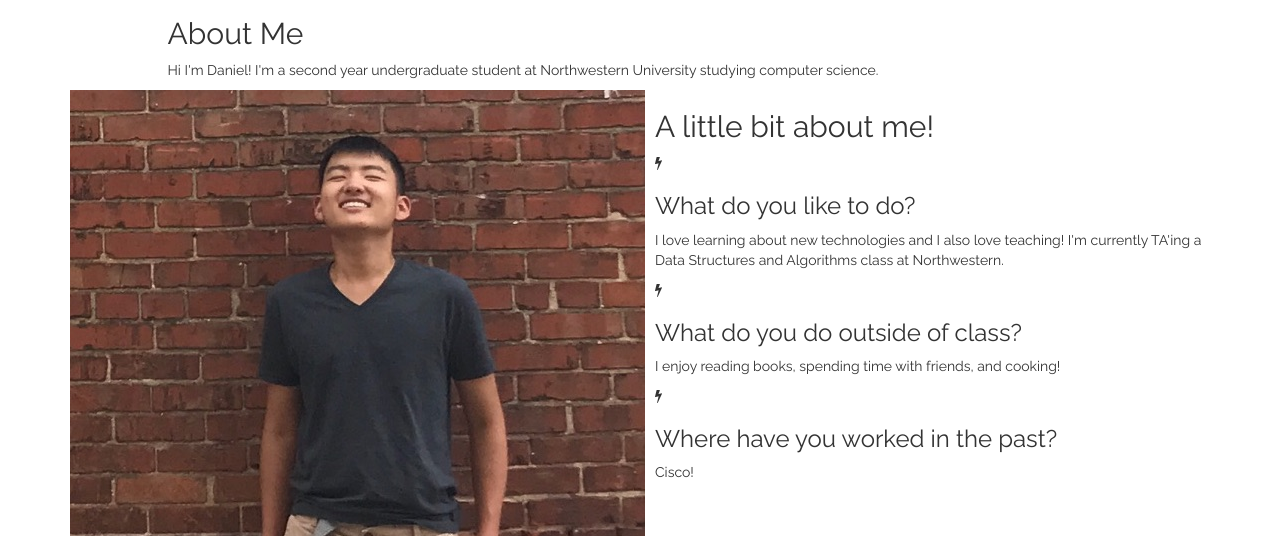
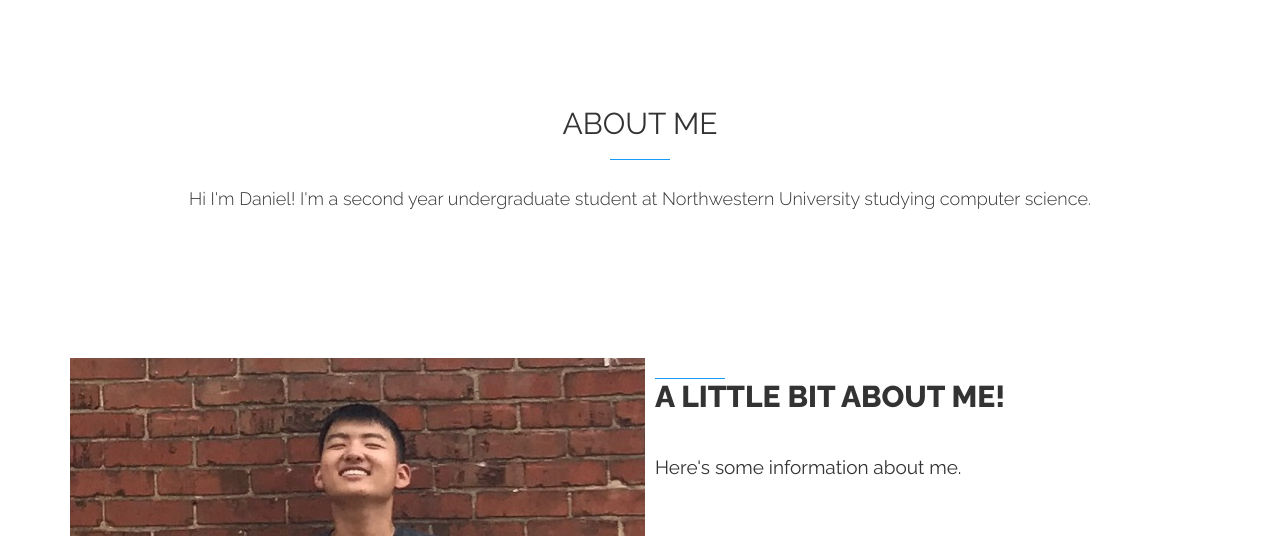
Before and after one commit to daniel-xinyuan-zhu/Personal-Website, a plain HTML site: page index.html in a window 1280 px wide. Shown: the part 405-941 px from the top of the page. Drawn offline with Linux system fonts and the light colour scheme.

Commit message:
Updated some CSS for About Me section

```diff
--- a/index.html
+++ b/index.html
@@ -126,13 +126,13 @@
                             <div class = "about-me-title">
 
                                 <h2> A little bit about me! </h2>
-                                <p>  </p>
+                                <p>  Here's some information about me. </p>
 
                             </div>
 
                             <!-- Why Choose us description -->
 
-                            <div class = "choose us description">
+                            <div class = "choose-us-des">
 
                                 <!-- Choose us item one -->
                                 <div class = "choose-us-item">
--- a/newcss/style.css
+++ b/newcss/style.css
@@ -11,6 +11,42 @@ body {
 
 p {
     font-size: 14px;
+}
+
+/* Generic CSS */
+
+.section-title {
+    padding-top: 90px;
+    padding-bottom: 50px;
+}
+
+.section-title h2{
+    position: relative;
+    text-align: center;
+    color: #333;
+    font-size: 30px;
+    font-weight: 400;
+    text-transform: uppercase;
+}
+
+.section-title p{
+    color: #333;
+    font-size: 18px;
+    line-height: 28px;
+    font-weight: 300;
+    text-align: center;
+    margin-top: 45px;
+}
+
+.section-title h2:after {
+    content: "";
+    position: absolute;
+    bottom: -20px;
+    left: 50%;
+    width: 60px;
+    height: 1px;
+    background-color: #129CF3;
+    margin-left: -30px;
 }
 
 /* Header */
@@ -111,3 +147,46 @@ p {
 .header-iphone img {
     width: 100%;
 }
+
+/* About Us */
+.choose-us-wrapper {
+    padding-top: 50px;
+}
+
+.about-iphone img {
+    margin-top: 8px;
+}
+
+.about-me-title {
+    padding-bottom: 50px;
+}
+
+.about-me-title h2 {
+    text-transform: uppercase;
+    font-weight: 800;
+    font-size: 30px;
+    line-height: 37px;
+    position: relative;
+}
+
+.about-me-title h2:after {
+    content: "";
+    position: absolute;
+    bottom: -12 px;
+    left: 0;
+    width: 70px;
+    height: 1px;
+    background-color: #129CF3;
+}
+
+.about-me-title p {
+    margin-top: 40px;
+    font-size: 19px;
+    line-height: 24px;
+}
+
+.choose-us-item {
+    position: relative;
+    padding-bottom: 4px;
+    padding-left: 80px;
+}
```
